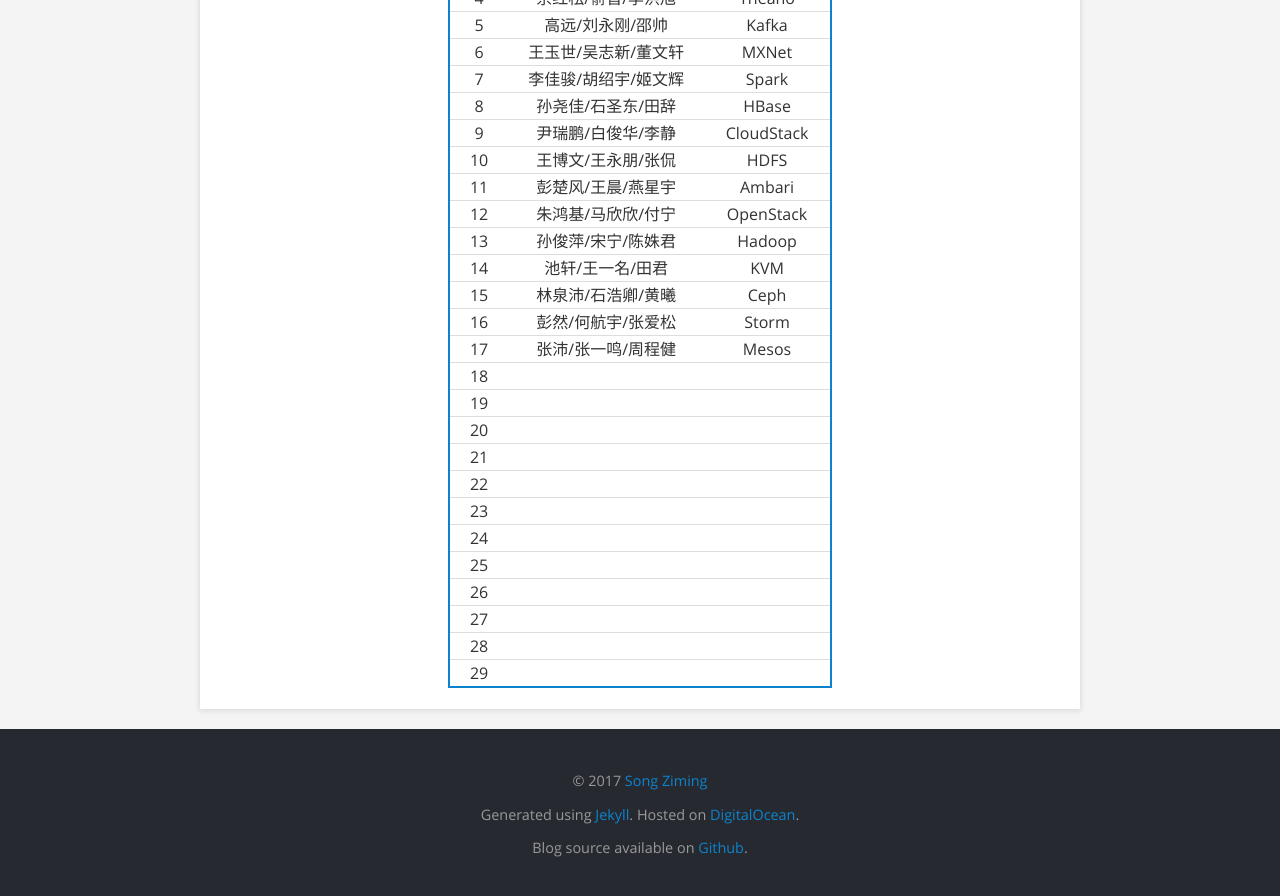
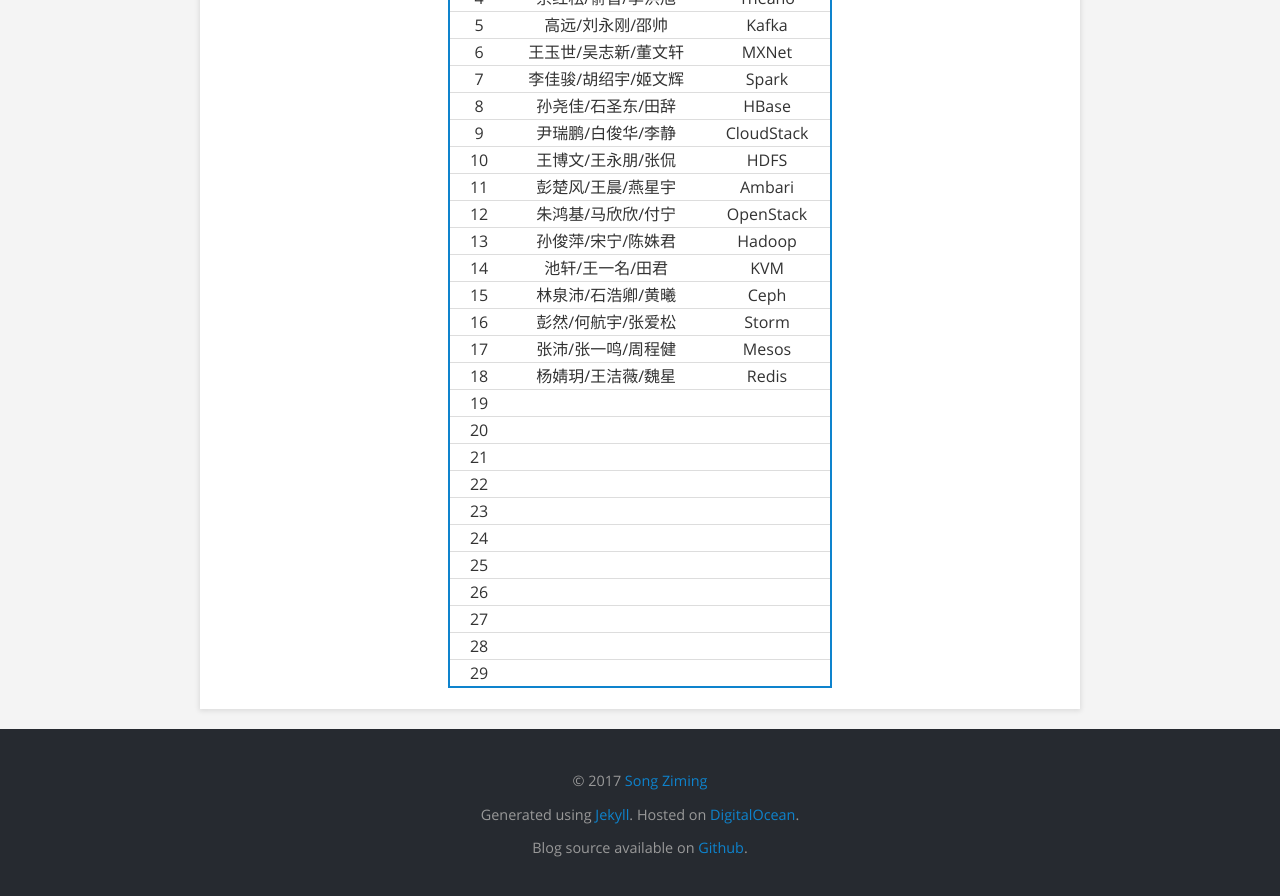
Before and after one commit to songziming/blog, a Jekyll site: the page built from arch.md, in a window 1280 px wide and 900 px high, scrolled down 1635 px. Shown: the top 896 px of the window. Built offline with Jekyll 4.4.1, drawn with Linux system fonts in a browser that asks for light colours.

Commit message:
added record

```diff
--- a/arch.md
+++ b/arch.md
@@ -43,7 +43,7 @@ P.S. 不一定要选机器学习相关的，只要找个有规模的软件，分
 | 15 | 林泉沛/石浩卿/黄曦   |   Ceph         |
 | 16 | 彭然/何航宇/张爱松   |   Storm        |
 | 17 | 张沛/张一鸣/周程健   |   Mesos        |
-| 18 |                      |                |
+| 18 | 杨婧玥/王洁薇/魏星   |   Redis        |
 | 19 |                      |                |
 | 20 |                      |                |
 | 21 |                      |                |
```
